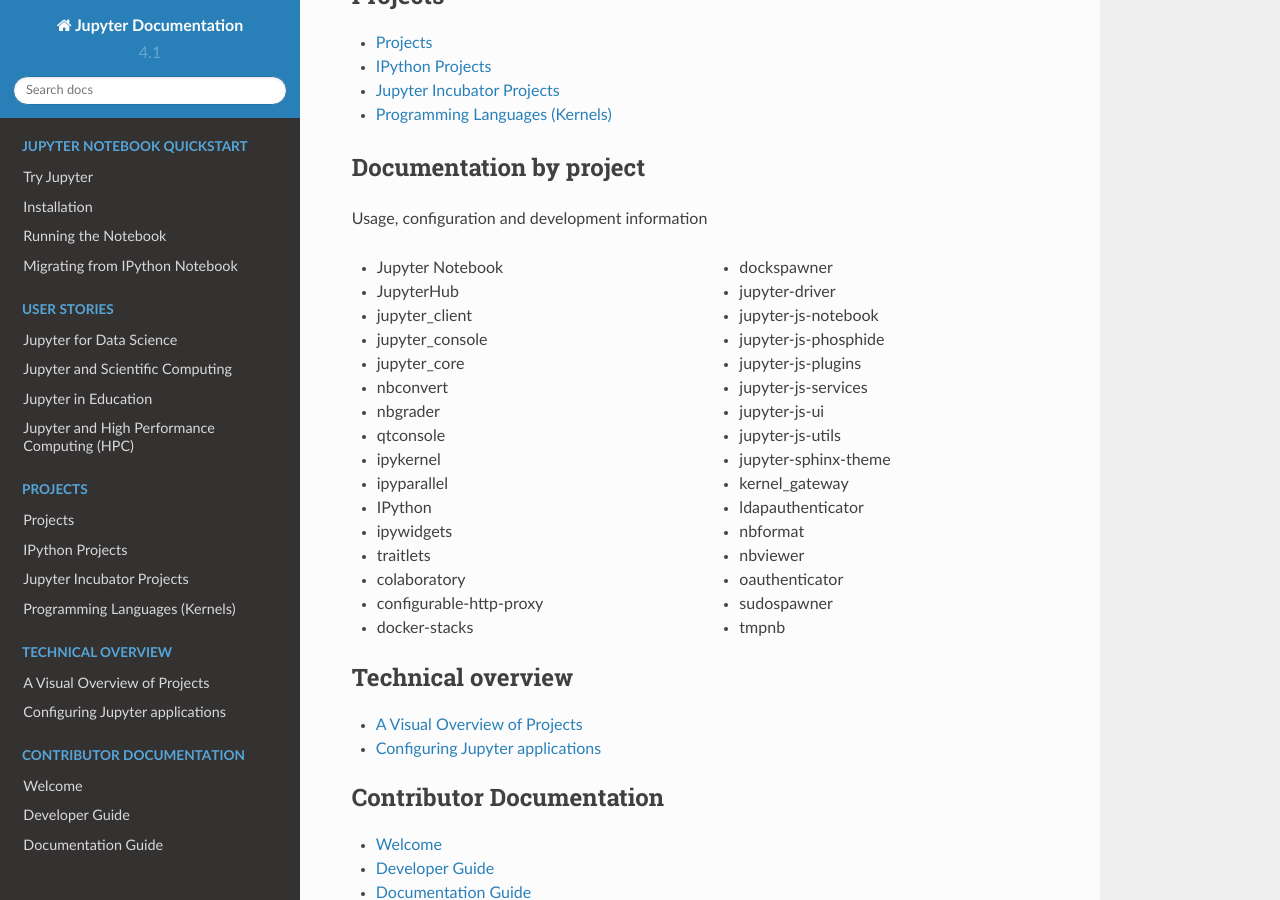
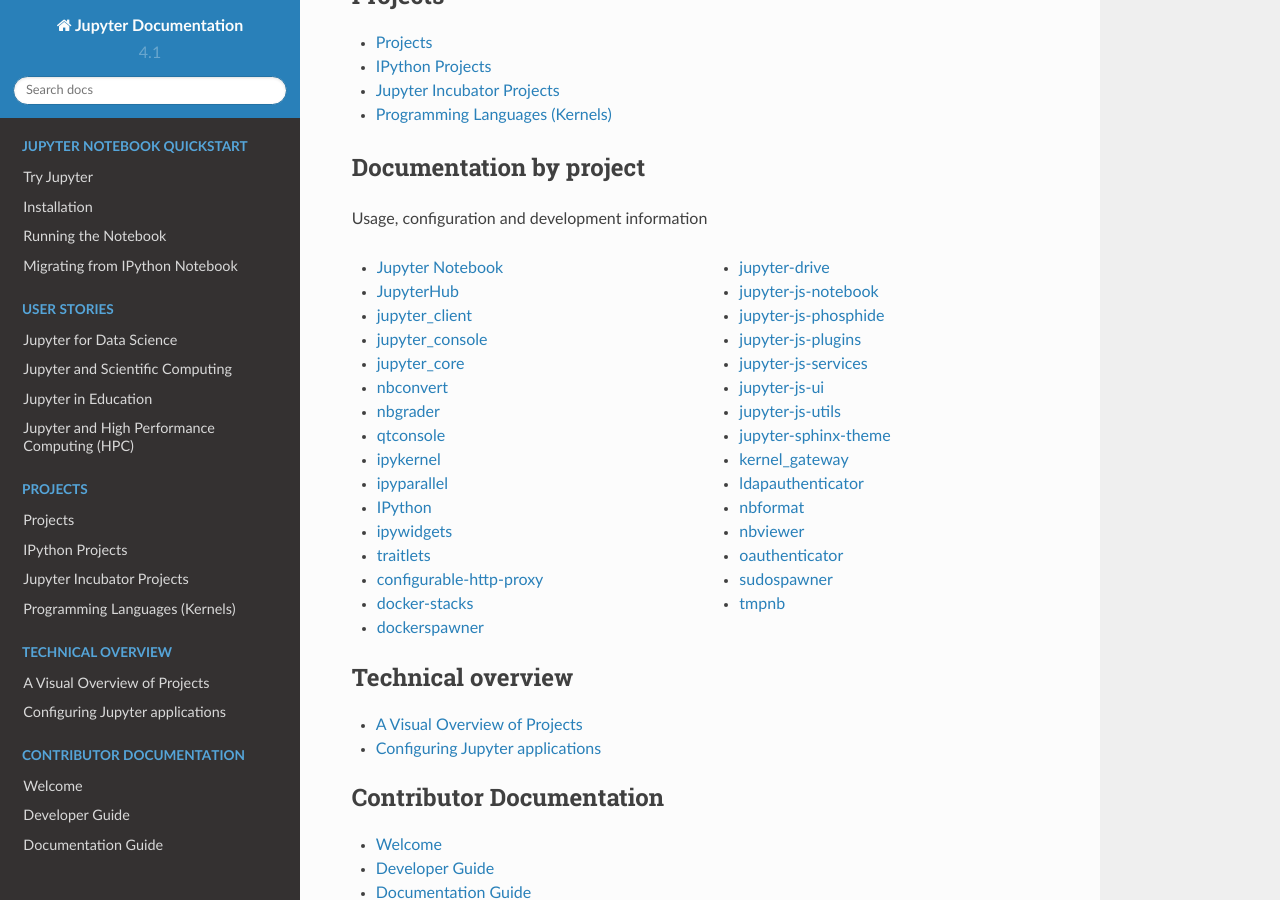
Before and after one commit to jupyter/jupyter, a Sphinx documentation site: the page built from docs/source/index.rst, in a window 1280 px wide and 900 px high, scrolled down 906 px. Built offline with Sphinx 7.4.7 and the Read the Docs theme 2.0.0, drawn with Linux system fonts in a browser that asks for light colours; pages that are not in the unit, such as notebooks, are missing from menus.

Commit message:
Add links for projects

```diff
--- a/docs/source/contrib_docs/doc-tools.rst
+++ b/docs/source/contrib_docs/doc-tools.rst
@@ -19,7 +19,7 @@
 
     - reStructuredText (``.rst``)
     - Markdown (``.md``)
-    - Notebook (``.ipynb)
+    - Notebook (``.ipynb``)
 
 A modern code editor should be used. Many are available including Atom,
 SublimeText, gedit, vim, emacs. `Atom <https://atom.io/>`_ is a good choice for
--- a/docs/source/index.rst
+++ b/docs/source/index.rst
@@ -67,38 +67,37 @@
 .. hlist::
     :columns: 2
 
-    * Jupyter Notebook
-    * JupyterHub
-    * jupyter_client
-    * jupyter_console
-    * jupyter_core
-    * nbconvert
-    * nbgrader
-    * qtconsole
-    * ipykernel
-    * ipyparallel
-    * IPython
-    * ipywidgets
-    * traitlets
-    * colaboratory
-    * configurable-http-proxy
-    * docker-stacks
-    * dockspawner
-    * jupyter-driver
-    * jupyter-js-notebook
-    * jupyter-js-phosphide
-    * jupyter-js-plugins
-    * jupyter-js-services
-    * jupyter-js-ui
-    * jupyter-js-utils
-    * jupyter-sphinx-theme
-    * kernel_gateway
-    * ldapauthenticator
-    * nbformat
-    * nbviewer
-    * oauthenticator
-    * sudospawner
-    * tmpnb
+    * `Jupyter Notebook <http://jupyter-notebook.readthedocs.org/en/latest/>`_
+    * `JupyterHub <http://jupyterhub.readthedocs.org/en/latest/>`_
+    * `jupyter_client <http://jupyter-client.readthedocs.org/en/latest/>`_
+    * `jupyter_console <http://jupyter-console.readthedocs.org/en/latest/>`_
+    * `jupyter_core <http://jupyter-core.readthedocs.org/en/latest/>`_
+    * `nbconvert <http://nbconvert.readthedocs.org/en/latest/>`_
+    * `nbgrader <http://nbgrader.readthedocs.org/en/latest/>`_
+    * `qtconsole <https://qtconsole.readthedocs.org/en/stable/>`_
+    * `ipykernel <https://ipython.readthedocs.org/en/stable/>`_
+    * `ipyparallel <https://ipyparallel.readthedocs.org/en/latest/>`_
+    * `IPython <http://ipython.org/documentation.html>`_
+    * `ipywidgets <https://ipywidgets.readthedocs.org/en/latest/>`_
+    * `traitlets <http://traitlets.readthedocs.org/en/stable/>`_
+    * `configurable-http-proxy <https://github.com/jupyter/configurable-http-proxy>`_
+    * `docker-stacks <https://github.com/jupyter/docker-stacks>`_
+    * `dockerspawner <https://github.com/jupyter/dockerspawner>`_
+    * `jupyter-drive <https://github.com/jupyter/jupyter-drive>`_
+    * `jupyter-js-notebook <https://github.com/jupyter/jupyter-js-notebook>`_
+    * `jupyter-js-phosphide <https://github.com/jupyter/jupyter-js-phosphide>`_
+    * `jupyter-js-plugins <https://github.com/jupyter/jupyter-js-plugins>`_
+    * `jupyter-js-services <http://jupyter.org/jupyter-js-services/>`_
+    * `jupyter-js-ui <http://jupyter.org/jupyter-js-ui/>`_
+    * `jupyter-js-utils <http://jupyter.org/jupyter-js-utils/>`_
+    * `jupyter-sphinx-theme <https://github.com/jupyter/jupyter-sphinx-theme>`_
+    * `kernel_gateway <http://jupyter-kernel-gateway.readthedocs.org/en/latest/>`_
+    * `ldapauthenticator <http://ldapauthenticator.readthedocs.org/en/latest/>`_
+    * `nbformat <http://nbformat.readthedocs.org/en/latest/>`_
+    * `nbviewer <http://nbviewer.readthedocs.org/en/latest/>`_
+    * `oauthenticator <http://oauthenticator.readthedocs.org/en/latest/>`_
+    * `sudospawner <http://sudospawner.readthedocs.org/en/latest/>`_
+    * `tmpnb <http://tmpnb.readthedocs.org/en/latest/>`_
 
 .. _tech-overview:
 
--- a/docs/source/kernels.rst
+++ b/docs/source/kernels.rst
@@ -5,7 +5,6 @@
 the creation of the Jupyter notebook server.
 
 There are many other language kernels that are maintained by the community.
-A `list of available kernels
-  <https://github.com/ipython/ipython/wiki/IPython-kernels-for-other-languages>`_.
+A `list of available kernels <https://github.com/ipython/ipython/wiki/IPython-kernels-for-other-languages>`_.
 and `installation instructions <https://ipython.readthedocs.org/en/latest/install/kernel_install.html>`_
 contain links to the individual language kernels.
```
